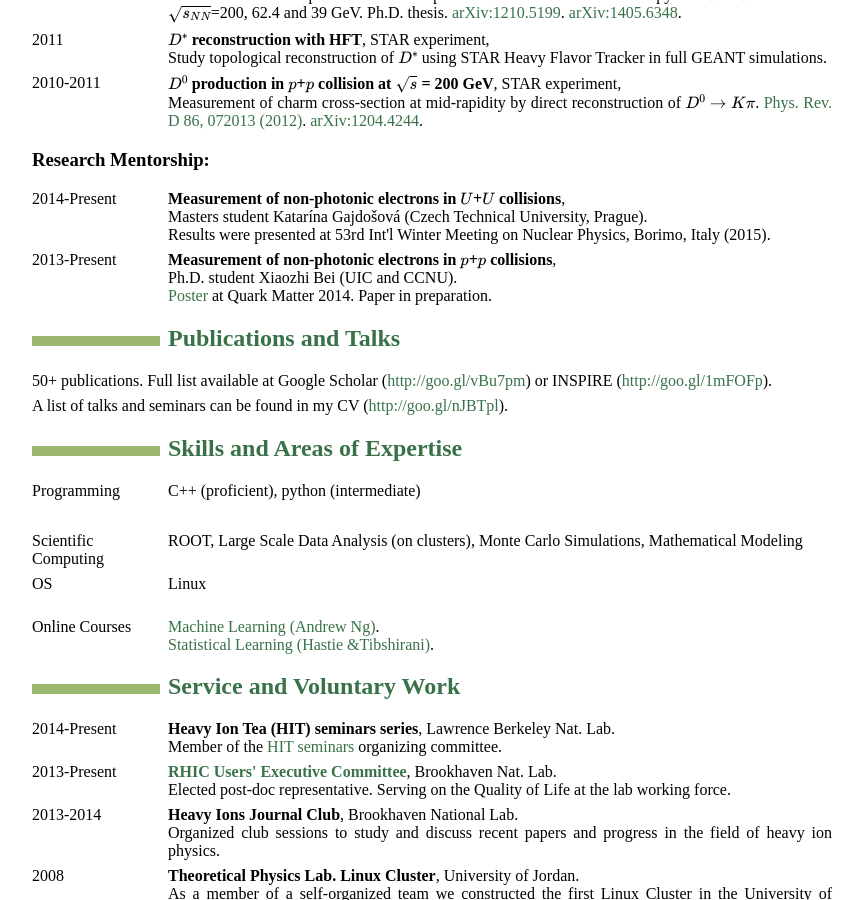
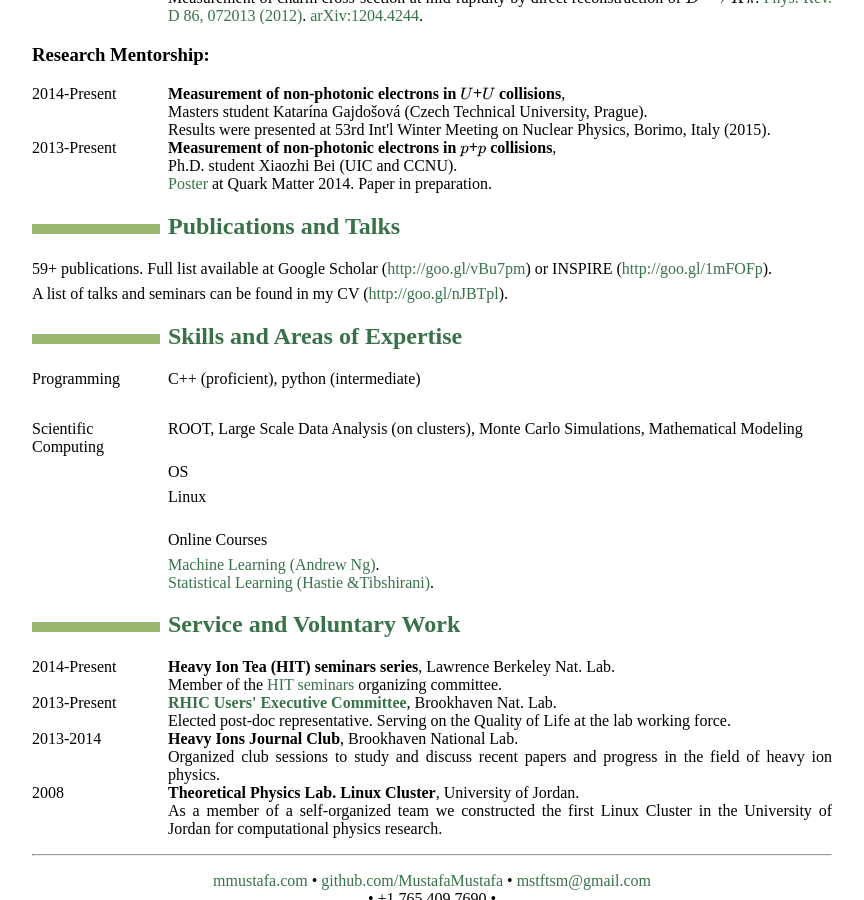
Before and after one commit to MustafaMustafa/MustafaMustafa.github.io, a Jekyll site: the page resume/resume.html, which Jekyll copies as it is, in a window 1280 px wide and 900 px high, scrolled down 1741 px. Shown: the whole window, without its empty margins (208-1072 px from the left). Built offline with Jekyll 4.4.1, drawn with Linux system fonts in a browser that asks for light colours; formulas are drawn with MathJax 3.

Commit message:
publish latest CV

```diff
--- a/resume/cv.html
+++ b/resume/cv.html
@@ -554,7 +554,7 @@
 <dd><strong>Measurement of non-photonic electrons in STAR experiment</strong>,<br /><a href="http://www.emmi13.lbl.gov/"><em>EMMI workshop on Heavy Flavor &amp; QCD Phase Structure in High Energy Collisions.</em></a><br />LBL, Berkeley, CA. <a href="https://drive.google.com/viewerng/viewer?a=v&amp;pid=sites&amp;srcid=bGJsLmdvdnxlbW1pMTJ8Z3g6NjVlMTBmYzkxY2NkNjQyNg&amp;u=0">PDF</a>.
 </dd>
 <dt>2012/08</dt>
-<dd><strong>Measurements of non-photonic electrons at STAR experiment</strong>,<br />parallel talk at <a href="http://qm2012.bnl.gov/"><em>Quark Matter 2012 International Conference</em></a>,<br />Washington D.C. <a href="https://indico.cern.ch/event/181055/session/56/material/slides/0?contribId=164">PDF</a>.
+<dd><strong>Measurements of non-photonic electrons at STAR experiment</strong>,<br />parallel talk at <a href="https://www.bnl.gov/qm2012/"><em>Quark Matter 2012 International Conference</em></a>,<br />Washington D.C. <a href="https://indico.cern.ch/event/181055/session/56/material/slides/0?contribId=164">PDF</a>.
 </dd>
 </dl>
 <h4 id="invited-talks">Invited talks:</h4>
@@ -579,8 +579,8 @@
 </dd>
 </dl>
 <h2 id="publications">Publications</h2>
-<p>50+ publications. Full list available at <a href="http://scholar.google.com/citations?user=aWjIgTgAAAAJ">Google Scholar</a> or <a href="https://inspirehep.net/author/profile/M.K.Mustafa.1">INSPIRE</a>.</p>
-<h4 id="selected-experimental-physics-publications-primary-author">Selected experimental physics publications (primary author):</h4>
+<p>59+ publications. Full list available at <a href="http://scholar.google.com/citations?user=aWjIgTgAAAAJ">Google Scholar</a> or <a href="https://inspirehep.net/author/profile/M.K.Mustafa.1">INSPIRE</a>.</p>
+<h4 id="selected-experimental-physics-publications">Selected experimental physics publications:</h4>
 <dl>
 <dt>2015</dt>
 <dd><em>Overview of resent results from the STAR experiment</em>.<br />Mustafa Mustafa (for the STAR Collaboration). Submitted to Nuclear Physics A. <a href="http://arxiv.org/abs/1512.09329">arXiv:1512.09329</a>.
--- a/resume/resume.html
+++ b/resume/resume.html
@@ -16,7 +16,7 @@
 Specialties: Physics, Data Analysis, C++, ROOT, Linux<br /> <a href="http://mmustafa.com">mmustafa.com</a> • <a href="http://github.com/MustafaMustafa">github.com/MustafaMustafa</a> • <script type="text/javascript">
 <!--
 h='&#x67;&#x6d;&#x61;&#x69;&#108;&#46;&#x63;&#x6f;&#x6d;';a='&#64;';n='&#x6d;&#x73;&#116;&#102;&#116;&#x73;&#x6d;';e=n+a+h;
-document.write('<a h'+'ref'+'="ma'+'ilto'+':'+e+'">'+e+'<\/'+'a'+'>');
+document.write('<a h'+'ref'+'="ma'+'ilto'+':'+e+'" clas'+'s="em' + 'ail">'+e+'<\/'+'a'+'>');
 // -->
 </script><noscript>&#x6d;&#x73;&#116;&#102;&#116;&#x73;&#x6d;&#32;&#x61;&#116;&#32;&#x67;&#x6d;&#x61;&#x69;&#108;&#32;&#100;&#x6f;&#116;&#32;&#x63;&#x6f;&#x6d;</noscript><br />
 </blockquote>
@@ -24,97 +24,97 @@
 <h2 id="education">Education</h2>
 <dl>
 <dt>2009-2013</dt>
-<dd><p><strong>Ph.D. in Physics (High Energy Nuclear Physics)</strong>.<br />Purdue University, IN.</p>
+<dd><strong>Ph.D. in Physics (High Energy Nuclear Physics)</strong>.<br />Purdue University, IN.
 </dd>
 <dt>2004-2008</dt>
-<dd><p><strong>B.Sc. in Physics</strong><br />University of Jordan, Amman, Jordan.</p>
+<dd><strong>B.Sc. in Physics</strong><br />University of Jordan, Amman, Jordan.
 </dd>
 </dl>
 <h2 id="work-experience">Work Experience</h2>
 <dl>
 <dt>2013-Present</dt>
-<dd><p><strong>Postdoctoral Fellow</strong>. <em>Lawrence Berkeley National Laboratory</em>.<br />Relativistic Nuclear Collisions group (<a href="https://sites.google.com/a/lbl.gov/relativistic-nuclear-collisions/home">RNC</a>), Nuclear Science Division.</p>
+<dd><strong>Postdoctoral Fellow</strong>. <em>Lawrence Berkeley National Laboratory</em>.<br />Relativistic Nuclear Collisions group (<a href="https://sites.google.com/a/lbl.gov/relativistic-nuclear-collisions/home">RNC</a>), Nuclear Science Division.
 </dd>
 <dt>2010-2013</dt>
-<dd><p><strong>Graduate Research Assistant.</strong> <em>Purdue University, IN.</em><br />High-Energy Nuclear Physics Group.</p>
+<dd><strong>Graduate Research Assistant.</strong> <em>Purdue University, IN.</em><br />High-Energy Nuclear Physics Group.
 </dd>
 <dt>2008-2009</dt>
-<dd><p><strong>Research Assistant.</strong> <em>Purdue University, IN.</em><br />Remote collaboration with Prof. Sabre Kais.</p>
+<dd><strong>Research Assistant.</strong> <em>Purdue University, IN.</em><br />Remote collaboration with Prof. Sabre Kais.
 </dd>
 <dt>2008</dt>
-<dd><p><strong>Research Assistant.</strong> <em>University of Jordan, Amman, Jordan.</em><br />Prof. Jameel Khalifeh's group.</p>
+<dd><strong>Research Assistant.</strong> <em>University of Jordan, Amman, Jordan.</em><br />Prof. Jameel Khalifeh's group.
 </dd>
 <dt>2009-2010</dt>
-<dd><p><strong>Astronomy Laboratory Teaching Assistant, <a href="http://www.physics.purdue.edu/academic-programs/courses/course_detail.php?SEM=fall2014&amp;c=astr263">ASTR 263</a>, <a href="https://selfservice.mypurdue.purdue.edu/prod/bwckctlg.p_disp_course_detail?cat_term_in=201510&amp;subj_code_in=ASTR&amp;crse_numb_in=26400">ASTR 264</a>.</strong><br /><em>Purdue University, IN</em>.</p>
+<dd><strong>Astronomy Laboratory Teaching Assistant, <a href="http://www.physics.purdue.edu/academic-programs/courses/course_detail.php?SEM=fall2014&amp;c=astr263">ASTR 263</a>, <a href="https://selfservice.mypurdue.purdue.edu/prod/bwckctlg.p_disp_course_detail?cat_term_in=201510&amp;subj_code_in=ASTR&amp;crse_numb_in=26400">ASTR 264</a>.</strong><br /><em>Purdue University, IN</em>.
 </dd>
 <dt>2008-2009</dt>
-<dd><p><strong>Physics Laboratory Instructor.</strong><br /><em>Middle East Technical University, North Cyprus Campus</em>.</p>
+<dd><strong>Physics Laboratory Instructor.</strong><br /><em>Middle East Technical University, North Cyprus Campus</em>.
 </dd>
 <dt>2007</dt>
-<dd><p><strong>DAAD Intern.</strong> <em>Ilmenau Technical University, Ilmenau, Germany.</em></p>
+<dd><strong>DAAD Intern.</strong> <em>Ilmenau Technical University, Ilmenau, Germany.</em>
 </dd>
 </dl>
 <h2 id="projects-and-contributions">Projects and Contributions</h2>
 <h3 id="c-software-development">C++ Software Development:</h3>
 <dl>
 <dt>2013-Present</dt>
-<dd><p><strong>Charm production in <span class="math">\(p\)</span>+<span class="math">\(p\)</span> collision at <span class="math">\(\sqrt{s}\)</span> = 200 GeV</strong>, STAR experiment,<br />Designed and built a library to analyze 13TB of <span class="math">\(p\)</span>+<span class="math">\(p\)</span> collisions data. The code base is ~15k lines of code. Github repo: <a href="http://goo.gl/mHQF8P">http://goo.gl/mHQF8P</a>.</p>
+<dd><strong>Charm production in <span class="math">\(p\)</span>+<span class="math">\(p\)</span> collision at <span class="math">\(\sqrt{s}\)</span> = 200 GeV</strong>, STAR experiment,<br />Designed and built a library to analyze 13TB of <span class="math">\(p\)</span>+<span class="math">\(p\)</span> collisions data. The code base is ~15k lines of code. Github repo: <a href="http://goo.gl/mHQF8P" class="uri">http://goo.gl/mHQF8P</a>.
 </dd>
 <dt>2012-Present</dt>
-<dd><p><strong>Heavy Flavor Tracker - PXL simulators</strong>, STAR experiment,<br />Designed and implemented: <strong>1)</strong> Simulation data containers <strong>2)</strong> Simulators interface <strong>3)</strong> Fast simulator <strong>4)</strong> Pile up hits adder <strong>5)</strong> STAR wrapper for <a href="http://www.iphc.cnrs.fr/Public-documentation.html">DIGMAPS</a> sensors response emulation tool. Github repo: <a href="http://goo.gl/Z37Cx8">http://goo.gl/Z37Cx8</a>.</p>
+<dd><p><strong>Heavy Flavor Tracker - PXL simulators</strong>, STAR experiment,<br />Designed and implemented: <strong>1)</strong> Simulation data containers <strong>2)</strong> Simulators interface <strong>3)</strong> Fast simulator <strong>4)</strong> Pile up hits adder <strong>5)</strong> STAR wrapper for <a href="http://www.iphc.cnrs.fr/Public-documentation.html">DIGMAPS</a> sensors response emulation tool. Github repo: <a href="http://goo.gl/Z37Cx8" class="uri">http://goo.gl/Z37Cx8</a>.</p>
 <p><br> <br></p>
 </dd>
 </dl>
 <h3 id="c-code-review-and-guidelines">C++ Code Review and Guidelines:</h3>
 <dl>
 <dt>2014-Present</dt>
-<dd><p><strong>C++ coding guidelines committee</strong>, STAR experiment, Brookhaven Nat. Lab.<br />Charged to re-write the STAR experiment coding guidelines and include the new C++11 standard. The new guidelines are to take into account the millions of lines of C++ code in existing STAR code base. Work in progress, Github repo: <a href="http://goo.gl/iKedgb">http://goo.gl/iKedgb</a></p>
+<dd><strong>C++ coding guidelines committee</strong>, STAR experiment, Brookhaven Nat. Lab.<br />Charged to re-write the STAR experiment coding guidelines and include the new C++11 standard. The new guidelines are to take into account the millions of lines of C++ code in existing STAR code base. Work in progress, Github repo: <a href="http://goo.gl/iKedgb" class="uri">http://goo.gl/iKedgb</a>
 </dd>
 <dt>2014</dt>
-<dd><p><strong>Muon Telescope Detector simulation software code review</strong>.<br />STAR experiment, Brookhaven National Lab.</p>
+<dd><strong>Muon Telescope Detector simulation software code review</strong>.<br />STAR experiment, Brookhaven National Lab.
 </dd>
 <dt>2013</dt>
-<dd><p><strong>Forward Gem Tracker point maker code review</strong>.<br />STAR experiment, Brookhaven National Lab.</p>
+<dd><strong>Forward Gem Tracker point maker code review</strong>.<br />STAR experiment, Brookhaven National Lab.
 </dd>
 </dl>
 <h3 id="large-scale-data-analysis">Large Scale Data Analysis:</h3>
 <dl>
 <dt>2014</dt>
-<dd><p><strong>Cosmic ray data production for TPC alignement</strong>, STAR experiment,<br />Designed a pipeline to re-stage and submit jobs to analyze 150TB of cosmic ray data. The data was located on tapes in chunks of 4.7GB files and the available buffer disk space was 5TB. The system handled <strong>1)</strong> request of data from the High Performance Storage System (HPSS) <strong>2)</strong> ensuring re-staging requests fulfilment <strong>3)</strong> distributing the analysis jobs on multiple job dispatching demons which are responsible for submitting jobs to a Linux machine cluster <strong>4)</strong> ensuring jobs completion and output files integrity <strong>5)</strong> finally freeing disk space of completed jobs to make space for more data. The data was finally analyzed using a total of ~37k jobs.</p>
+<dd><strong>Cosmic ray data production for TPC alignement</strong>, STAR experiment,<br />Designed a pipeline to re-stage and submit jobs to analyze 150TB of cosmic ray data. The data was located on tapes in chunks of 4.7GB files and the available buffer disk space was 5TB. The system handled <strong>1)</strong> request of data from the High Performance Storage System (HPSS) <strong>2)</strong> ensuring re-staging requests fulfilment <strong>3)</strong> distributing the analysis jobs on multiple job dispatching demons which are responsible for submitting jobs to a Linux machine cluster <strong>4)</strong> ensuring jobs completion and output files integrity <strong>5)</strong> finally freeing disk space of completed jobs to make space for more data. The data was finally analyzed using a total of ~37k jobs.
 </dd>
 <dt>2010-2013</dt>
-<dd><p><strong>Embedding Team</strong>, STAR experiment,<br />Joined the team as an embedding helper and later promoted to an embedding team deputy. During my term I worked on: <strong>1)</strong> quality assurance of detector performance and physics in simulated data. <strong>2)</strong> submission and follow-up of software issues and bugs with the core Software and Computation team. <strong>3)</strong> refactoring submission and production management scripts to restructure the production workflow. <strong>4)</strong> finishing more than 25 HF production requests for Quark Matter 2012 within sixth months. This required 6500 CPU weeks and 30TB of disk space.</p>
+<dd><strong>Embedding Team</strong>, STAR experiment,<br />Joined the team as an embedding helper and later promoted to an embedding team deputy. During my term I worked on: <strong>1)</strong> quality assurance of detector performance and physics in simulated data. <strong>2)</strong> submission and follow-up of software issues and bugs with the core Software and Computation team. <strong>3)</strong> refactoring submission and production management scripts to restructure the production workflow. <strong>4)</strong> finishing more than 25 HF production requests for Quark Matter 2012 within sixth months. This required 6500 CPU weeks and 30TB of disk space.
 </dd>
 </dl>
 <h3 id="selected-research">Selected Research:</h3>
 <dl>
 <dt>2013-Present</dt>
-<dd><p><strong>Charm production in <span class="math">\(p\)</span>+<span class="math">\(p\)</span> collision at <span class="math">\(\sqrt{s}\)</span> = 200 GeV</strong>, STAR experiment,<br />Direct reconstruction of <span class="math">\(D^{0} \rightarrow K\pi\)</span> and <span class="math">\(D^{*} \rightarrow D^{0}\pi \rightarrow K\pi\pi\)</span> from RHIC year 2012 run.<br />Results were presented at Quark Matter 2014 (<a href="https://indico.cern.ch/event/219436/session/17/contribution/436">PDF</a>).</p>
+<dd><strong>Charm production in <span class="math">\(p\)</span>+<span class="math">\(p\)</span> collision at <span class="math">\(\sqrt{s}\)</span> = 200 GeV</strong>, STAR experiment,<br />Direct reconstruction of <span class="math">\(D^{0} \rightarrow K\pi\)</span> and <span class="math">\(D^{*} \rightarrow D^{0}\pi \rightarrow K\pi\pi\)</span> from RHIC year 2012 run.<br />Results were presented at Quark Matter 2014 (<a href="https://indico.cern.ch/event/219436/session/17/contribution/436">PDF</a>).
 </dd>
 <dt>2013-Present</dt>
-<dd><p><strong>Time Projection Chamber (TPC) alignment and calibration R&amp;D</strong>, STAR experiment,<br /><strong>1)</strong> Measurement of TPC gas <span class="math">\(\omega\tau\)</span> and field distortion correction coefficients using lasers data and verification using Magboltz simulations. <strong>2)</strong>TPC alignment using HFT and cosmic rays data.</p>
+<dd><strong>Time Projection Chamber (TPC) alignment and calibration R&amp;D</strong>, STAR experiment,<br /><strong>1)</strong> Measurement of TPC gas <span class="math">\(\omega\tau\)</span> and field distortion correction coefficients using lasers data and verification using Magboltz simulations. <strong>2)</strong>TPC alignment using HFT and cosmic rays data.
 </dd>
 <dt>2011-2013</dt>
-<dd><p><strong>Experiment study of non-photonic electrons <span class="math">\(Au\)</span>+<span class="math">\(Au\)</span> collisions</strong>, STAR experiment,<br />Measurement of non-photonic electrons production and azimuthal anisotropy in <span class="math">\(Au\)</span>+<span class="math">\(Au\)</span> collisions at <span class="math">\(\sqrt{s_{NN}}\)</span>=200, 62.4 and 39 GeV. Ph.D. thesis. <a href="http://arxiv.org/abs/1210.5199">arXiv:1210.5199</a>. <a href="http://arxiv.org/abs/1405.6348">arXiv:1405.6348</a>.</p>
+<dd><strong>Experiment study of non-photonic electrons <span class="math">\(Au\)</span>+<span class="math">\(Au\)</span> collisions</strong>, STAR experiment,<br />Measurement of non-photonic electrons production and azimuthal anisotropy in <span class="math">\(Au\)</span>+<span class="math">\(Au\)</span> collisions at <span class="math">\(\sqrt{s_{NN}}\)</span>=200, 62.4 and 39 GeV. Ph.D. thesis. <a href="http://arxiv.org/abs/1210.5199">arXiv:1210.5199</a>. <a href="http://arxiv.org/abs/1405.6348">arXiv:1405.6348</a>.
 </dd>
 <dt>2011</dt>
-<dd><p><strong><span class="math">\(D^{*}\)</span> reconstruction with HFT</strong>, STAR experiment,<br />Study topological reconstruction of <span class="math">\(D^{*}\)</span> using STAR Heavy Flavor Tracker in full GEANT simulations.</p>
+<dd><strong><span class="math">\(D^{*}\)</span> reconstruction with HFT</strong>, STAR experiment,<br />Study topological reconstruction of <span class="math">\(D^{*}\)</span> using STAR Heavy Flavor Tracker in full GEANT simulations.
 </dd>
 <dt>2010-2011</dt>
-<dd><p><strong><span class="math">\(D^{0}\)</span> production in <span class="math">\(p\)</span>+<span class="math">\(p\)</span> collision at <span class="math">\(\sqrt{s}\)</span> = 200 GeV</strong>, STAR experiment,<br />Measurement of charm cross-section at mid-rapidity by direct reconstruction of <span class="math">\(D^{0} \rightarrow K\pi\)</span>. <a href="http://journals.aps.org/prd/abstract/10.1103/PhysRevD.86.072013">Phys. Rev. D 86, 072013 (2012)</a>. <a href="http://arXiv.org/abs/1204.4244">arXiv:1204.4244</a>.</p>
+<dd><strong><span class="math">\(D^{0}\)</span> production in <span class="math">\(p\)</span>+<span class="math">\(p\)</span> collision at <span class="math">\(\sqrt{s}\)</span> = 200 GeV</strong>, STAR experiment,<br />Measurement of charm cross-section at mid-rapidity by direct reconstruction of <span class="math">\(D^{0} \rightarrow K\pi\)</span>. <a href="http://journals.aps.org/prd/abstract/10.1103/PhysRevD.86.072013">Phys. Rev. D 86, 072013 (2012)</a>. <a href="http://arXiv.org/abs/1204.4244">arXiv:1204.4244</a>.
 </dd>
 </dl>
 <h3 id="research-mentorship">Research Mentorship:</h3>
 <dl>
 <dt>2014-Present</dt>
-<dd><p><strong>Measurement of non-photonic electrons in <span class="math">\(U\)</span>+<span class="math">\(U\)</span> collisions</strong>,<br />Masters student Katarína Gajdošová (Czech Technical University, Prague).<br />Results were presented at 53rd Int'l Winter Meeting on Nuclear Physics, Borimo, Italy (2015).</p>
+<dd><strong>Measurement of non-photonic electrons in <span class="math">\(U\)</span>+<span class="math">\(U\)</span> collisions</strong>,<br />Masters student Katarína Gajdošová (Czech Technical University, Prague).<br />Results were presented at 53rd Int'l Winter Meeting on Nuclear Physics, Borimo, Italy (2015).
 </dd>
 <dt>2013-Present</dt>
-<dd><p><strong>Measurement of non-photonic electrons in <span class="math">\(p\)</span>+<span class="math">\(p\)</span> collisions</strong>,<br />Ph.D. student Xiaozhi Bei (UIC and CCNU).<br /><a href="https://indico.cern.ch/event/219436/session/2/contribution/542">Poster</a> at Quark Matter 2014. Paper in preparation.</p>
+<dd><strong>Measurement of non-photonic electrons in <span class="math">\(p\)</span>+<span class="math">\(p\)</span> collisions</strong>,<br />Ph.D. student Xiaozhi Bei (UIC and CCNU).<br /><a href="https://indico.cern.ch/event/219436/session/2/contribution/542">Poster</a> at Quark Matter 2014. Paper in preparation.
 </dd>
 </dl>
 <h2 id="publications-and-talks">Publications and Talks</h2>
-<p>50+ publications. Full list available at Google Scholar (<a href="http://scholar.google.com/citations?user=aWjIgTgAAAAJ">http://goo.gl/vBu7pm</a>) or INSPIRE (<a href="https://inspirehep.net/author/profile/M.K.Mustafa.1">http://goo.gl/1mFOFp</a>).</p>
+<p>59+ publications. Full list available at Google Scholar (<a href="http://scholar.google.com/citations?user=aWjIgTgAAAAJ">http://goo.gl/vBu7pm</a>) or INSPIRE (<a href="https://inspirehep.net/author/profile/M.K.Mustafa.1">http://goo.gl/1mFOFp</a>).</p>
 <p>A list of talks and seminars can be found in my CV (<a href="http://mmustafa.com/resume/cv.html#talks">http://goo.gl/nJBTpl</a>).</p>
 <h2 id="skills-and-areas-of-expertise">Skills and Areas of Expertise</h2>
 <dl>
@@ -124,29 +124,27 @@
 </dd>
 <dt>Scientific Computing</dt>
 <dd><p>ROOT, Large Scale Data Analysis (on clusters), Monte Carlo Simulations, Mathematical Modeling</p>
-<br>
+<p><br> OS</p>
 </dd>
-<dt>OS</dt>
 <dd><p>Linux</p>
-<br>
+<p><br> Online Courses</p>
 </dd>
-<dt>Online Courses</dt>
-<dd><p><a href="https://www.coursera.org/maestro/api/certificate/get_certificate?course_id=972224">Machine Learning (Andrew Ng)</a>.<br /><a href="https://prod-cert-bucket.s3.amazonaws.com/downloads/1aaad6af92004f0696f65313ad8c9d6a/Certificate.pdf">Statistical Learning (Hastie &amp;Tibshirani)</a>.</p>
+<dd><a href="https://www.coursera.org/maestro/api/certificate/get_certificate?course_id=972224">Machine Learning (Andrew Ng)</a>.<br /><a href="https://prod-cert-bucket.s3.amazonaws.com/downloads/1aaad6af92004f0696f65313ad8c9d6a/Certificate.pdf">Statistical Learning (Hastie &amp;Tibshirani)</a>.
 </dd>
 </dl>
 <h2 id="service-and-voluntary-work">Service and Voluntary Work</h2>
 <dl>
 <dt>2014-Present</dt>
-<dd><p><strong>Heavy Ion Tea (HIT) seminars series</strong>, Lawrence Berkeley Nat. Lab.<br />Member of the <a href="https://sites.google.com/a/lbl.gov/relativistic-nuclear-collisions/home/rnc-current-events/hit-seminar">HIT seminars</a> organizing committee.</p>
+<dd><strong>Heavy Ion Tea (HIT) seminars series</strong>, Lawrence Berkeley Nat. Lab.<br />Member of the <a href="https://sites.google.com/a/lbl.gov/relativistic-nuclear-collisions/home/rnc-current-events/hit-seminar">HIT seminars</a> organizing committee.
 </dd>
 <dt>2013-Present</dt>
-<dd><p><strong><a href="http://www.rhicuec.org/">RHIC Users' Executive Committee</a></strong>, Brookhaven Nat. Lab.<br />Elected post-doc representative. Serving on the Quality of Life at the lab working force.</p>
+<dd><strong><a href="http://www.rhicuec.org/">RHIC Users' Executive Committee</a></strong>, Brookhaven Nat. Lab.<br />Elected post-doc representative. Serving on the Quality of Life at the lab working force.
 </dd>
 <dt>2013-2014</dt>
-<dd><p><strong>Heavy Ions Journal Club</strong>, Brookhaven National Lab.<br />Organized club sessions to study and discuss recent papers and progress in the field of heavy ion physics.</p>
+<dd><strong>Heavy Ions Journal Club</strong>, Brookhaven National Lab.<br />Organized club sessions to study and discuss recent papers and progress in the field of heavy ion physics.
 </dd>
 <dt>2008</dt>
-<dd><p><strong>Theoretical Physics Lab. Linux Cluster</strong>, University of Jordan.<br />As a member of a self-organized team we constructed the first Linux Cluster in the University of Jordan for computational physics research.</p>
+<dd><strong>Theoretical Physics Lab. Linux Cluster</strong>, University of Jordan.<br />As a member of a self-organized team we constructed the first Linux Cluster in the University of Jordan for computational physics research.
 </dd>
 </dl>
 <hr />
@@ -154,7 +152,7 @@
 <p><a href="http://mmustafa.com">mmustafa.com</a> • <a href="http://github.com/MustafaMustafa">github.com/MustafaMustafa</a> • <script type="text/javascript">
 <!--
 h='&#x67;&#x6d;&#x61;&#x69;&#108;&#46;&#x63;&#x6f;&#x6d;';a='&#64;';n='&#x6d;&#x73;&#116;&#102;&#116;&#x73;&#x6d;';e=n+a+h;
-document.write('<a h'+'ref'+'="ma'+'ilto'+':'+e+'">'+e+'<\/'+'a'+'>');
+document.write('<a h'+'ref'+'="ma'+'ilto'+':'+e+'" clas'+'s="em' + 'ail">'+e+'<\/'+'a'+'>');
 // -->
 </script><noscript>&#x6d;&#x73;&#116;&#102;&#116;&#x73;&#x6d;&#32;&#x61;&#116;&#32;&#x67;&#x6d;&#x61;&#x69;&#108;&#32;&#100;&#x6f;&#116;&#32;&#x63;&#x6f;&#x6d;</noscript><br /> • +1 765 409 7690 •<br /> Nuclear Science Division, Lawrence Berkeley National Laboratory,<br /> One Cyclotron Road, Berkeley, CA 94720</p>
 </blockquote>
```
Also changed, not shown: 2 other files.
